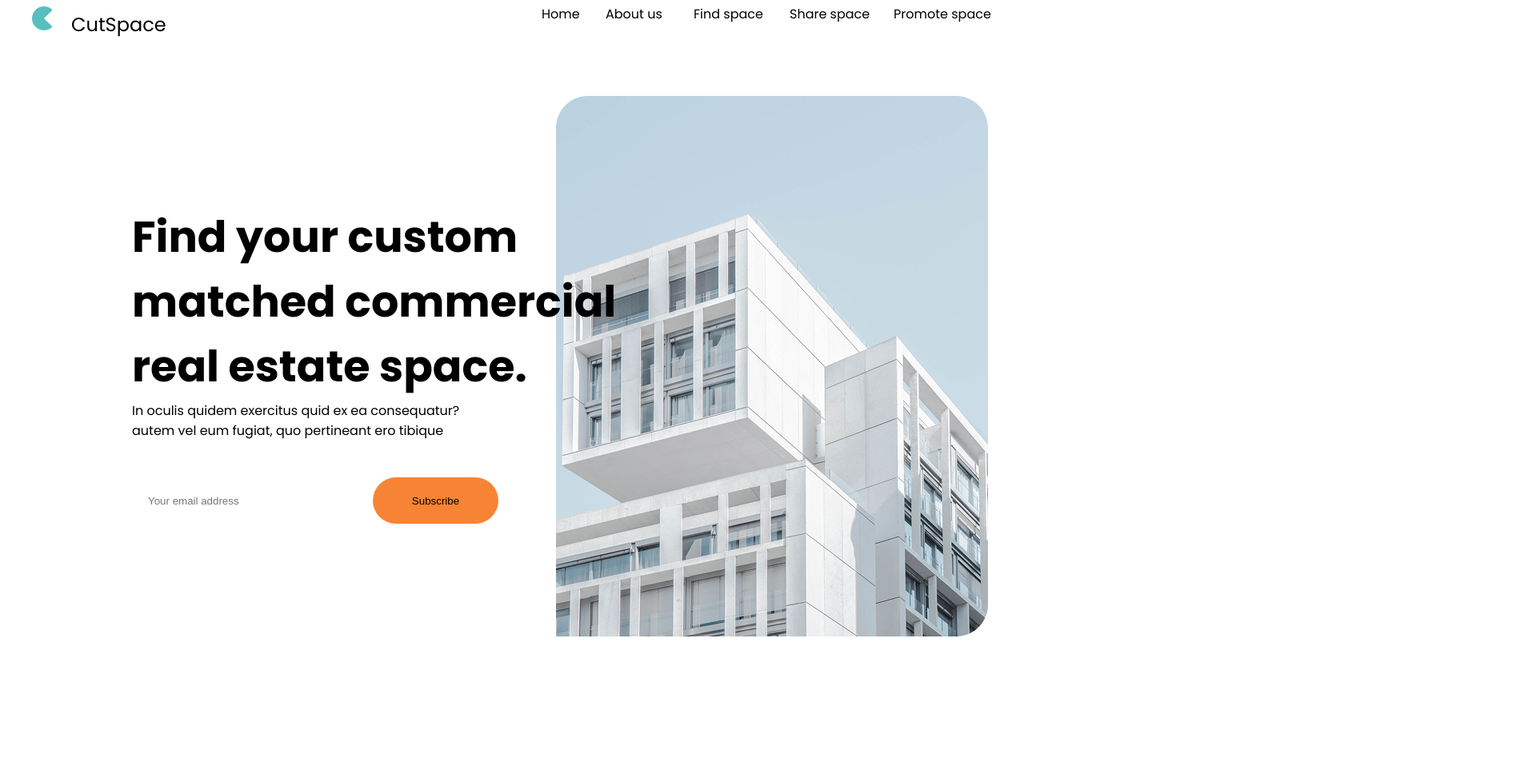
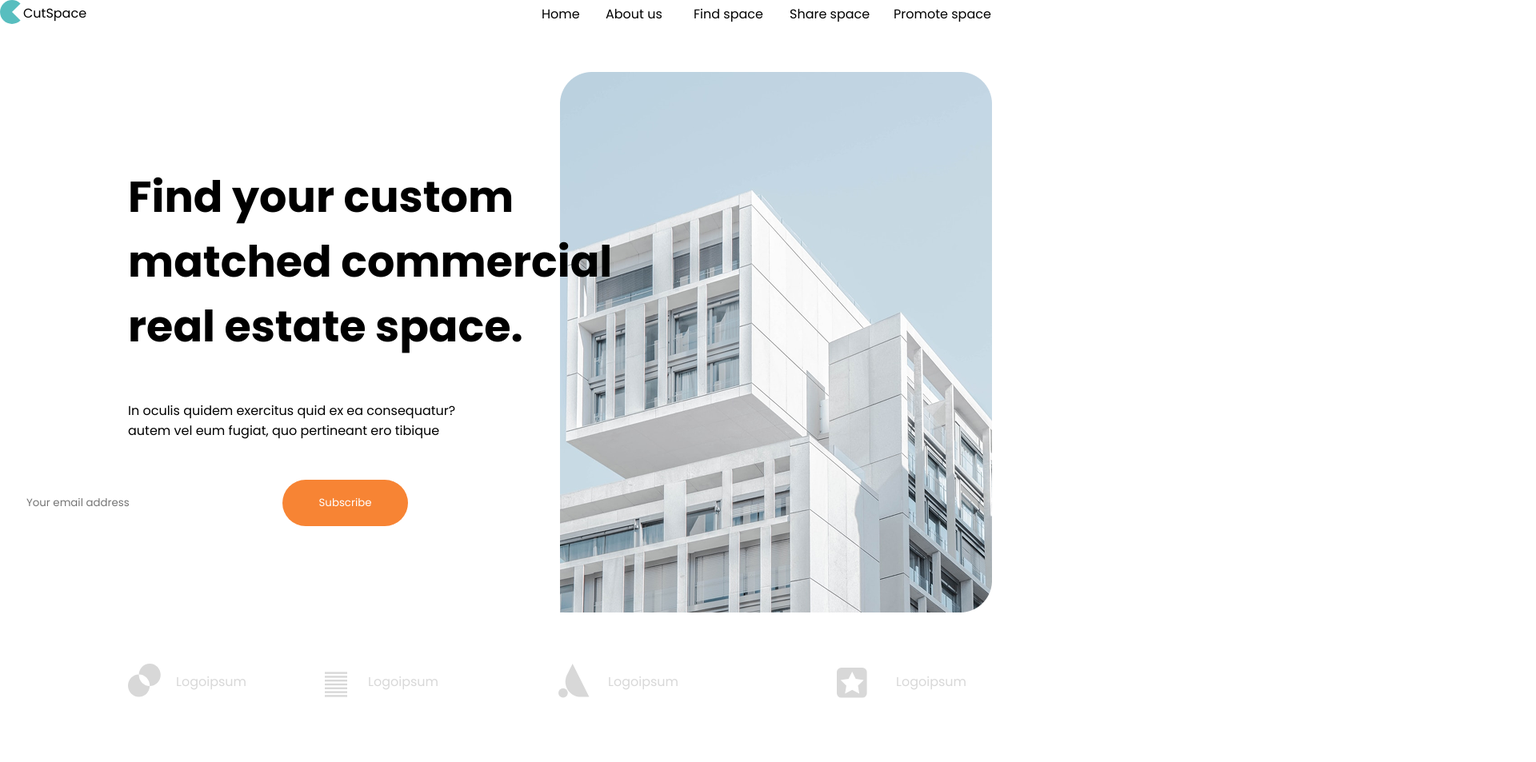
Before and after one commit to h1da90/projecttop, a plain HTML site: page index.html in a window 1280 px wide. Shown: the top 953 px of the page at 80% size, 1920 px wide, since content can reach past the window. Drawn offline with Linux system fonts and the light colour scheme.

Commit message:
hello ilya lox

```diff
--- a/index.html
+++ b/index.html
@@ -26,12 +26,26 @@
     <p>In oculis quidem exercitus quid ex ea consequatur? <br> autem vel eum fugiat, quo pertineant ero tibique</p>
     <div class="imgHead">
     <img src="/headericons/Your image here.png" alt="">
-    <button id="headBtn">Subscribe</button>
+</div>
+    <button id="headBtn"><font color="#fff">Subscribe</font> </button>
     <input src="/headericons/Icon@2x.svg" id="headIn" type="text" placeholder="Your email address" >
-   </div>
+
     </div>
 
    <div class="logo" id="logo">
+     <img class="logo1" src="/headericons/Combined Shape.svg" alt="">
+     <img class="logo2" src="/headericons/Icon (3).svg" alt="">
+     <img class="logo3" src="/headericons/Rectangle.svg" alt="" >
+     <img class="logo4"  src="/headericons/Star.svg" alt="">
+     <img class="logo5"   src="/headericons/Triangle (1).svg" alt="">
+     <img class="logo6" src="/headericons/Oval.svg" alt="">
+     <ul id="ipsum">
+        <li id="ipsum1">Logoipsum</li>
+        <li id="ipsum2">Logoipsum</li>
+        <li id="ipsum3">Logoipsum</li>
+        <li id="ipsum4">Logoipsum</li>
+     </ul>
+
 
    </div>
 
@@ -63,7 +77,6 @@
 
    <div class="footer" id="footer">
 
-
    </div>
 
 
--- a/index.scss
+++ b/index.scss
@@ -1,157 +1,283 @@
-@import url('https://fonts.googleapis.com/css2?family=Poppins:ital,wght@0,100;0,200;0,300;0,400;0,500;0,600;0,700;0,800;0,900;1,100;1,200;1,300;1,400;1,500;1,600;1,700;1,800;1,900&display=swap');
+@import url("https://fonts.googleapis.com/css2?family=Poppins:wght@100;200;300;400;500;600;700;800;900&display=swap");
 
-*{
+* {
   margin: 0;
   padding: 0;
   box-sizing: border-box;
-    font-family: "Poppins"  sans-serif;
+  font-family: "Poppins", sans-serif;
 }
 
+body {
+  max-width: 1440px;
+  margin: 0 auto;
+  overflow-x: hidden;
+}
+  #navigation {
+    z-index: 100;
+    width: 1440px;
+    height: 42px;
+    position: fixed;
+    background-color: #ffffff;
+    border-radius: 10px;
 
-#navigation .imgNav {
-    position: fixed;
-    z-index: 100000  ;
-    background-color:white ;
-font-family:Poppins ;
+    #imgNaw{
+      position:fixed ;
+      top: 5px;
+     left: 995px;
     }
-// display: flex;
-// align-items: center;
-// justify-content: space-between;
 
-
-
-.imgNav {
+    p {
       position: absolute;
-   width: 30px;
-   height: 30px;
-left:40px;
-top:8px;
-
-p{
-    position: absolute;
-    left: 49px;
-    top: 5px;
-    font-size: 24px;
+      top: 4px;
+      left: 29px;
     }
 
       ul li {
-    // position: absolute;
+    position: absolute;
     left: 677px;
     top: 5px;
     width: 598px;
     height: 23px;
     text-transform: none;
     display: flex;
+  }
 
-
-}
        #homeNaw {
-
     position: fixed;
     left: 677px;
-    top:5px;
-    color: rgb(0, 0, 0);
-    background-color:none ;
-font-family:Poppins ;
-
+    top: 5px;
+    background-color: none;
+    font-family: Poppins;
   }
   #aboutNaw {
     position: fixed;
-    left:757px;
-    top:5px;
-        background-color:none ;
-font-family:Poppins ;
+    left: 757px;
+    top: 5px;
+    background-color: none;
+    font-family: Poppins;
   }
 
   #findNaw {
     position: fixed;
-    left:867px;
-    top:5px;
-        background-color:none ;
-font-family:Poppins ;
+    left: 867px;
+    top: 5px;
+    background-color: none;
+    font-family: Poppins;
   }
   #shareNaw {
     position: fixed;
-    left:987px;
-    top:5px;
-        background-color:none ;
-font-family:Poppins ;
+    left: 987px;
+    top: 5px;
+    background-color: none;
+    font-family: Poppins;
   }
   #promoteNaw {
     position: fixed;
-    left:1117px;
-    top:5px;    background-color:none;
-font-family:Poppins ;
+    left: 1117px;
+    top: 5px;
+    background-color: none;
+    font-family: Poppins;
+  }
+}
+
+
+
+
+#homeNaw:hover {
+  color: #f78434;
+}
+
+#aboutNaw:hover {
+  color: #f78434;
+}
+#findNaw:hover {
+  color: #f78434;
+}
+#shareNaw:hover {
+  color: #f78434;
+}
+#promoteNaw:hover {
+  color: #f78434;
+}
+
+
+
+#head {
+   position: relative;
+   font-family: Poppins;
+   transition: transform 0.3s;
+
+
+
+
+  h1 {
+    z-index: 10;
+     position: absolute;
+    font-size: 54px;
+    left:   160px;
+    top: 206px;
+    display: flex;
+    text-align: start;
+
+  }
+
+     p {
+    position: absolute;
+    left: 160px;
+    top: 501px;
+    font-size: 16px;
+    display: flex;
+    text-align: start;
+  }
+
+    .imgHead {
+position: absolute;
+top: 90px;
+left: 700px;
+  }
+
+
+    #headBtn {
+    position: absolute;
+    border-radius: 29px;
+    right: 770px;
+    top: 600px;
+   background-color: #f78434;
+   width: 157px;
+   height: 58px;
+   border: #f78434;
+   text-decoration: #fff;
+
+  }
+
+  #headIn {
+    width: 277px;
+    height: 58px;
+    position: absolute;
+    right: 990px;
+    top: 600px;
+    border-radius: 29px;
+    padding: 20px;
+    border: none;
   }
 
 }
 
-#homeNaw:hover{
-    color:#F78434 ;
+#headBtn:hover{
+  transform: scale(1.2);
 }
 
-#aboutNaw:hover{
-    color:#F78434 ;
-}
-#findNaw:hover{
-    color: #F78434;
-}
-#shareNaw:hover{
-    color: #F78434;
-}
-#promoteNaw:hover{
-    color: #F78434;
+#headIn:hover{
+  transform: scale(1.2);
 }
 
 
-#head {
+
+#logo {
   position: relative;
-    width: 1440px;
-    height:676px;
-    font-family: Poppins;
+  top: 750px;
+  width:100% ;
+  height: 200px;
+  transition: transform 0.3s;
 
-    .imgHead {
-    display: flex;
-   justify-content: end;
-    align-items: end;
-    padding: 1235px;
-    padding-top: 120px;
+
+
+
+  .logo1{
+    position: absolute;
+    top: 80px;
+    left: 160px;
+
+  }
+    .logo2{
+    position: absolute;
+    top: 90px;
+    left: 406px;
   }
 
-    h1{
+  .logo5{
      position: absolute;
-        font-size: 54px;
-        left: 165px;
-        top: 256px;
+    top: 80px;
+    left: 706px;
+
   }
-    p{
+  .logo6{
          position: absolute;
-        left: 165px;
-        top: 501px;
-        font-size: 16px;
+    top: 110px;
+    left: 698px;
   }
 
-    #headBtn{
+    .logo3{
      position: absolute;
-        border-radius: 29px;
-        background-color: #F78434;
-        left: 466px;
-        top:597px ;
-        width: 157px;
-        height: 58px;
-        border: #F78434;
+    top: 85px;
+    left: 1046px;
+  }
+  .logo4  {
+         position: absolute;
+    top: 90px;
+    left: 1050px;
   }
 
-    #headIn{
-          width: 277px;
-        height: 58px;
+   ul li{
+    font-family: Poppins;
+    text-transform: none;
+    opacity: 0,5;
+    overflow: hidden;
+    display: flex;
+    color: #D8D8D8;
+    transition: transform 0.1s;
+  }
+
+    #ipsum1{
       position: absolute;
-        left: 165px;
-        top: 597px;
-        border-radius: 29px;
-        padding: 20px;
-        border: none;
+      left: 220px;
+      top: 90px;
+     overflow: hidden;
+    }
+
+      #ipsum2{
+      position: absolute;
+      left: 460px;
+      top: 90px;
+    }
+
+      #ipsum3{
+      position: absolute;
+      left: 760px;
+      top: 90px;
+    }
+
+      #ipsum4{
+      position: absolute;
+      left: 1120px;
+      top: 90px;
+    }
 
   }
 
+
+.logo1:hover {
+ transform: scale(1.1);
 }
+
+
+.logo2:hover {
+ transform: scale(1.1);
+}
+
+.logo3:hover {
+ transform: scale(1.1);
+}
+
+.logo4:hover {
+ transform: scale(1.1);
+}
+
+.logo5:hover {
+ transform: scale(1.1);
+}
+
+
+.logo6:hover {
+ transform: scale(1.2);
+}
```
Also changed, not shown: headericons/#1.svg (added), headericons/Combined Shape.svg (added), headericons/Icon (2).svg (added), headericons/Icon (3).svg (added), headericons/Oval.svg (added), headericons/Rectangle.svg (added), headericons/Star.svg (added), headericons/Triangle (1).svg (added), index.css, 1 other file. Lines whose indentation alone changed are shown as unchanged.
